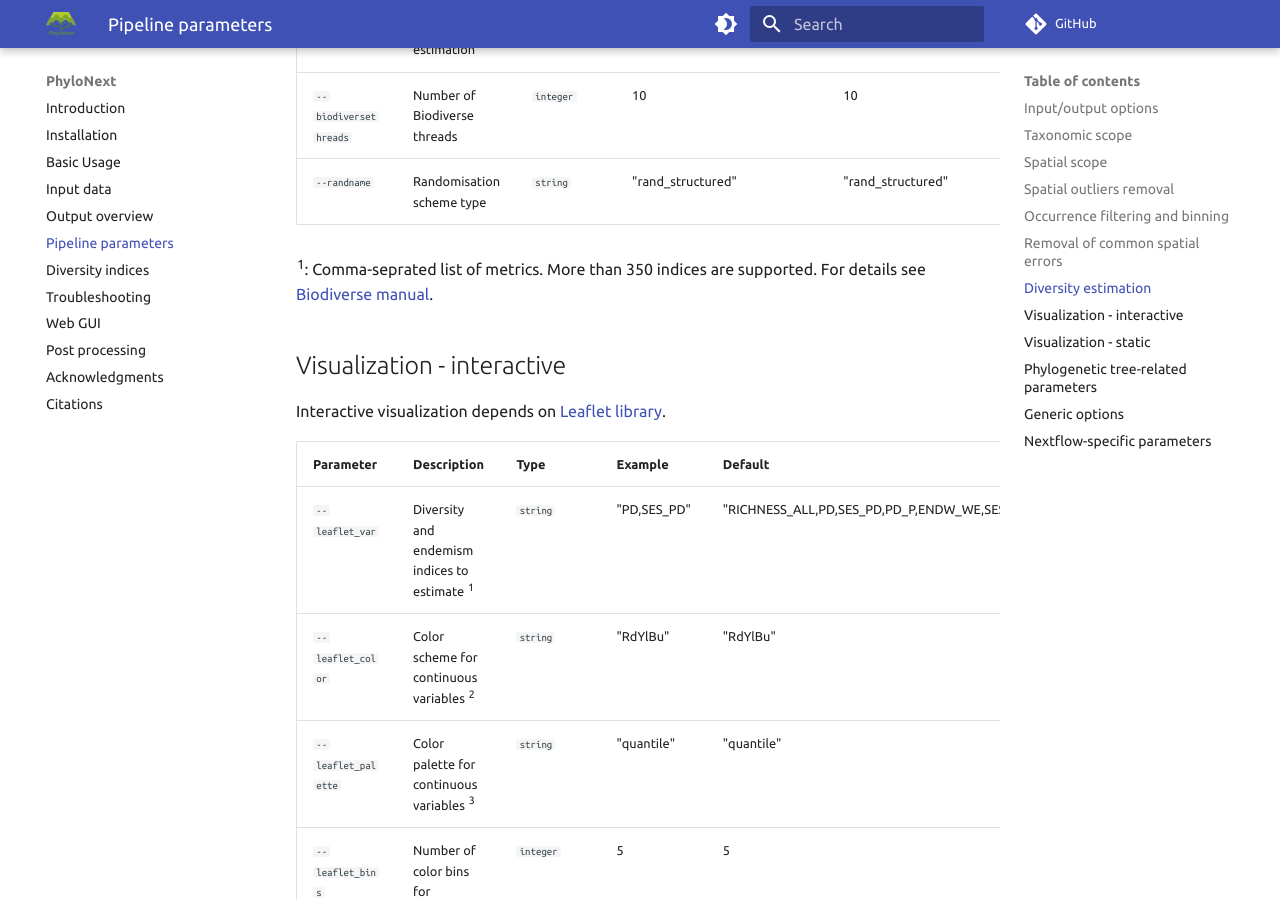
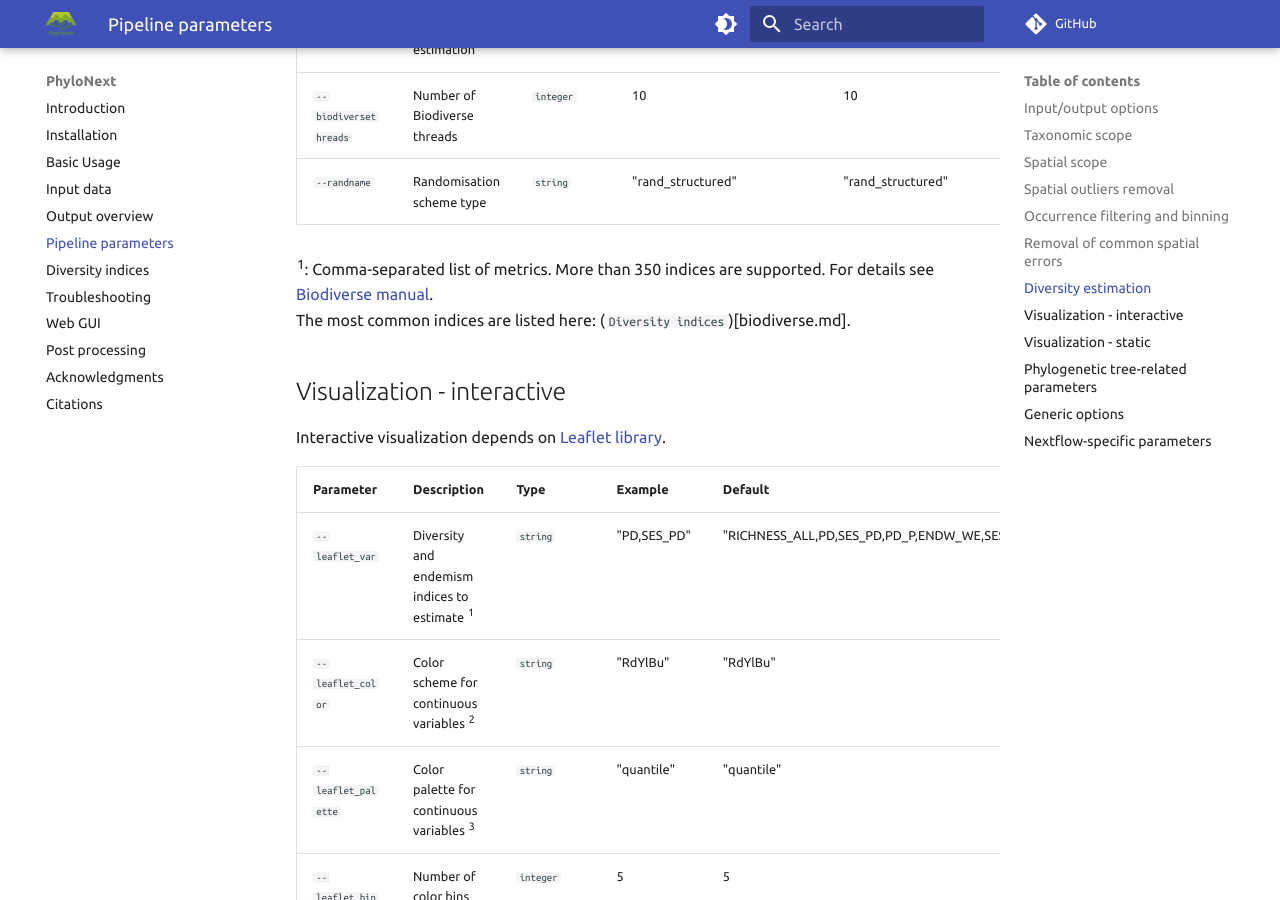
Before and after one commit to vmikk/phylonext_manual, an MkDocs documentation site: the page built from docs/parameters.md, in a window 1280 px wide and 900 px high, scrolled down 6327 px. Built offline with MkDocs 1.6.1 and Material for MkDocs 9.7.7, drawn with Linux system fonts in a browser that asks for light colours; comment, search, counter and statistics services are not loaded.

Commit message:
add link to biodiverse indices

```diff
--- a/docs/parameters.md
+++ b/docs/parameters.md
@@ -188,8 +188,9 @@
 | `--randname`          | Randomisation scheme type                                                  | `string`  | "rand_structured"               | "rand_structured"                                                                                                                         |
 
 ^1^:
-    Comma-seprated list of metrics. More than 350 indices are supported.
+    Comma-separated list of metrics. More than 350 indices are supported.
     For details see [Biodiverse manual](https://github.com/shawnlaffan/biodiverse/wiki/Indices).
+    The most common indices are listed here: (`Diversity indices`)[biodiverse.md].
 
 ## Visualization - interactive
 
```
